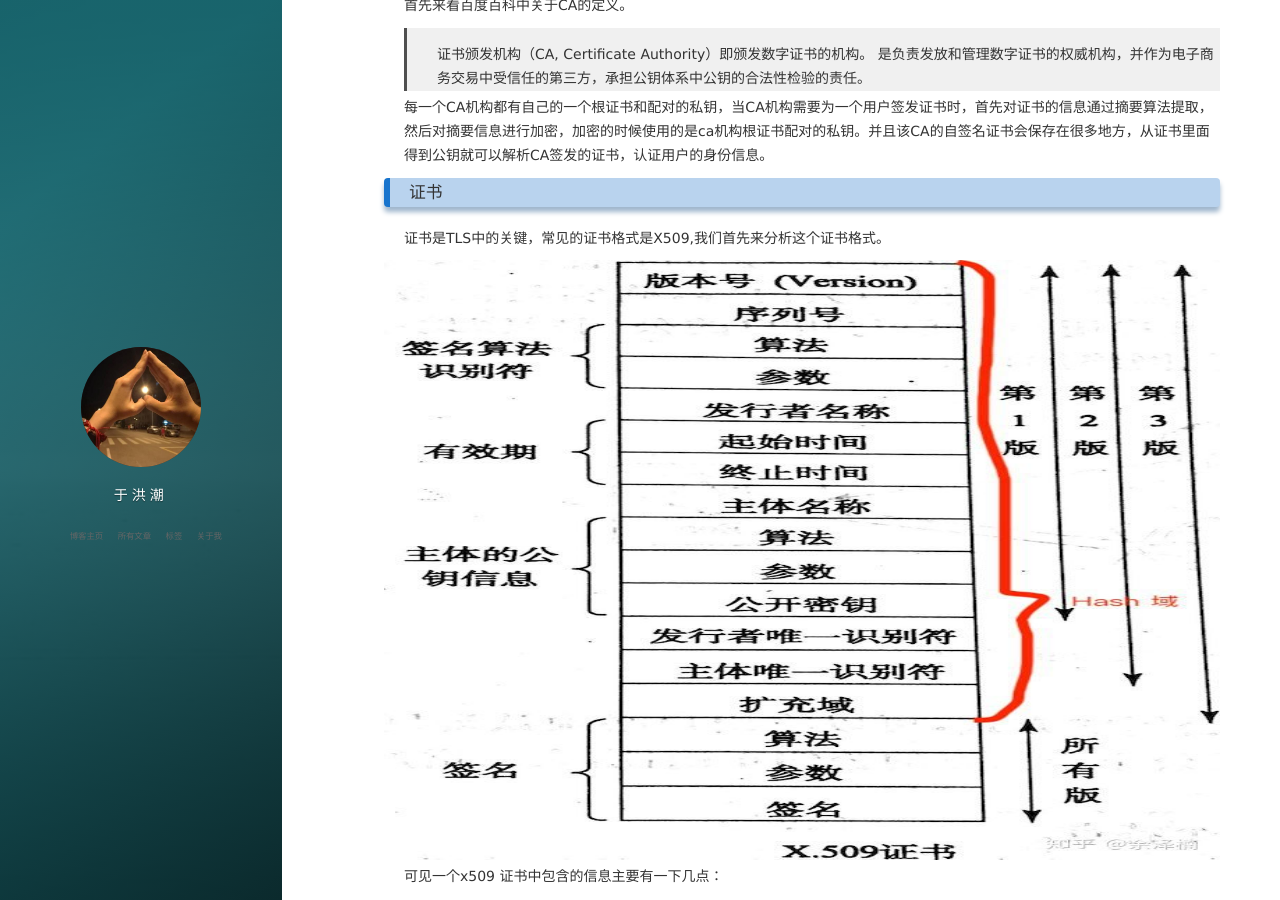
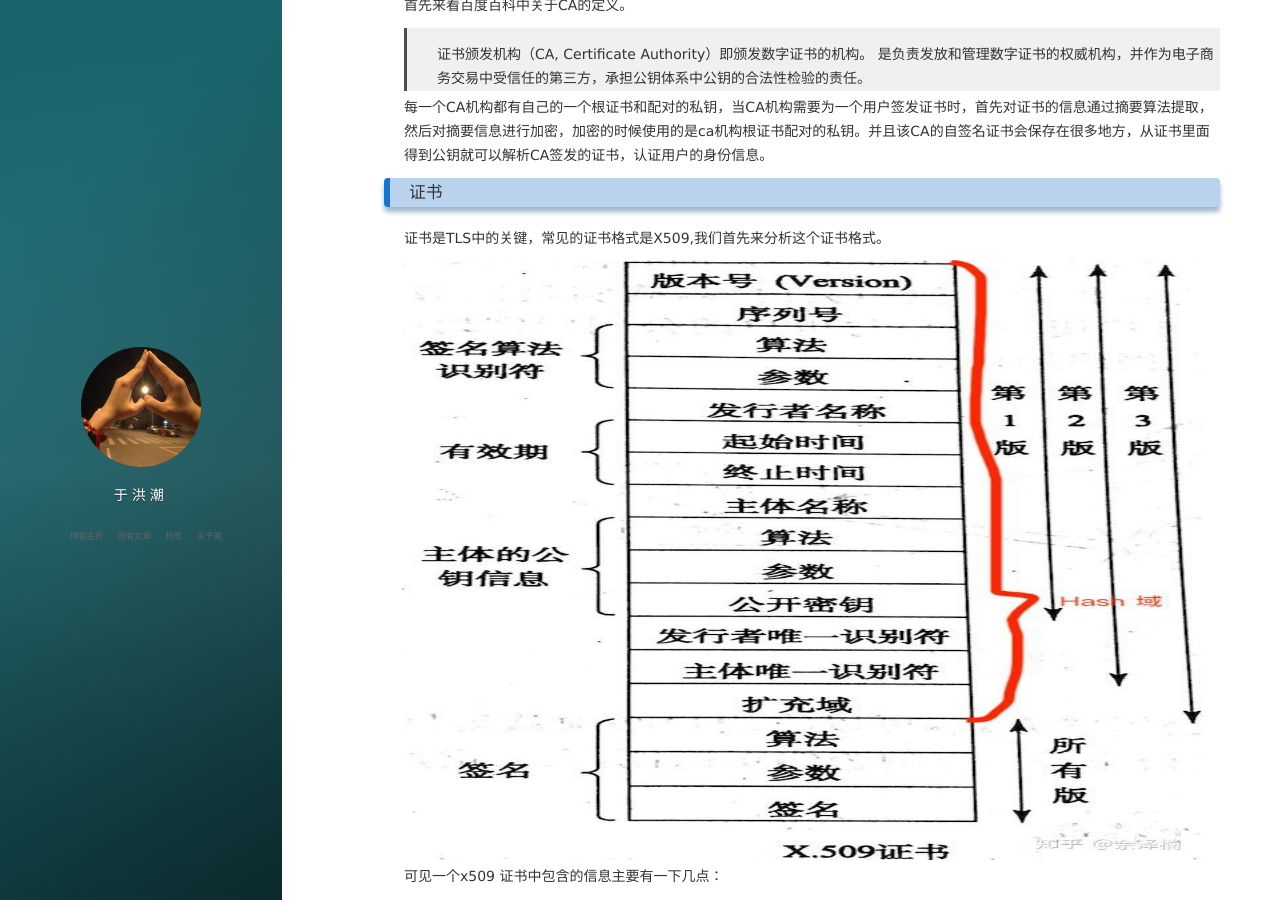
Before and after one commit to yuu6/yuu6.github.io, a Jekyll site: the page built from _posts/2019-04-26-TLS认证.md, in a window 1280 px wide and 900 px high, scrolled down 407 px. Built offline with Jekyll 4.4.1, drawn with Linux system fonts in a browser that asks for light colours; nearby versions of some CDN libraries; comment, search, counter and statistics services are not loaded.

Commit message:
Update 2019-04-26-TLS认证.md

```diff
--- a/_posts/2019-04-26-TLS认证.md
+++ b/_posts/2019-04-26-TLS认证.md
@@ -26,7 +26,7 @@ tls是安全传输协议，https使用tls来保证数据的完整性和保密性
 证书是TLS中的关键，常见的证书格式是X509,我们首先来分析这个证书格式。
 
 <div align="center">
-	<img src="/images/posts/tls/v2_hd.jpg" height="600" width="1000">
+	<img src="/images/posts/tls/v2_hd.jpg" height="600" width="800">
 </div>
 可见一个x509 证书中包含的信息主要有一下几点：
 + 证书的版本信息
@@ -44,5 +44,5 @@ tls是安全传输协议，https使用tls来保证数据的完整性和保密性
 
 认证的详细过程如下所示：
 <div align="center">
-	<img src="/images/posts/tls/1658dd61a9f97e27" height="600" width="1000">
+	<img src="/images/posts/tls/1658dd61a9f97e27" height="600" width="800">
 </div>
```
